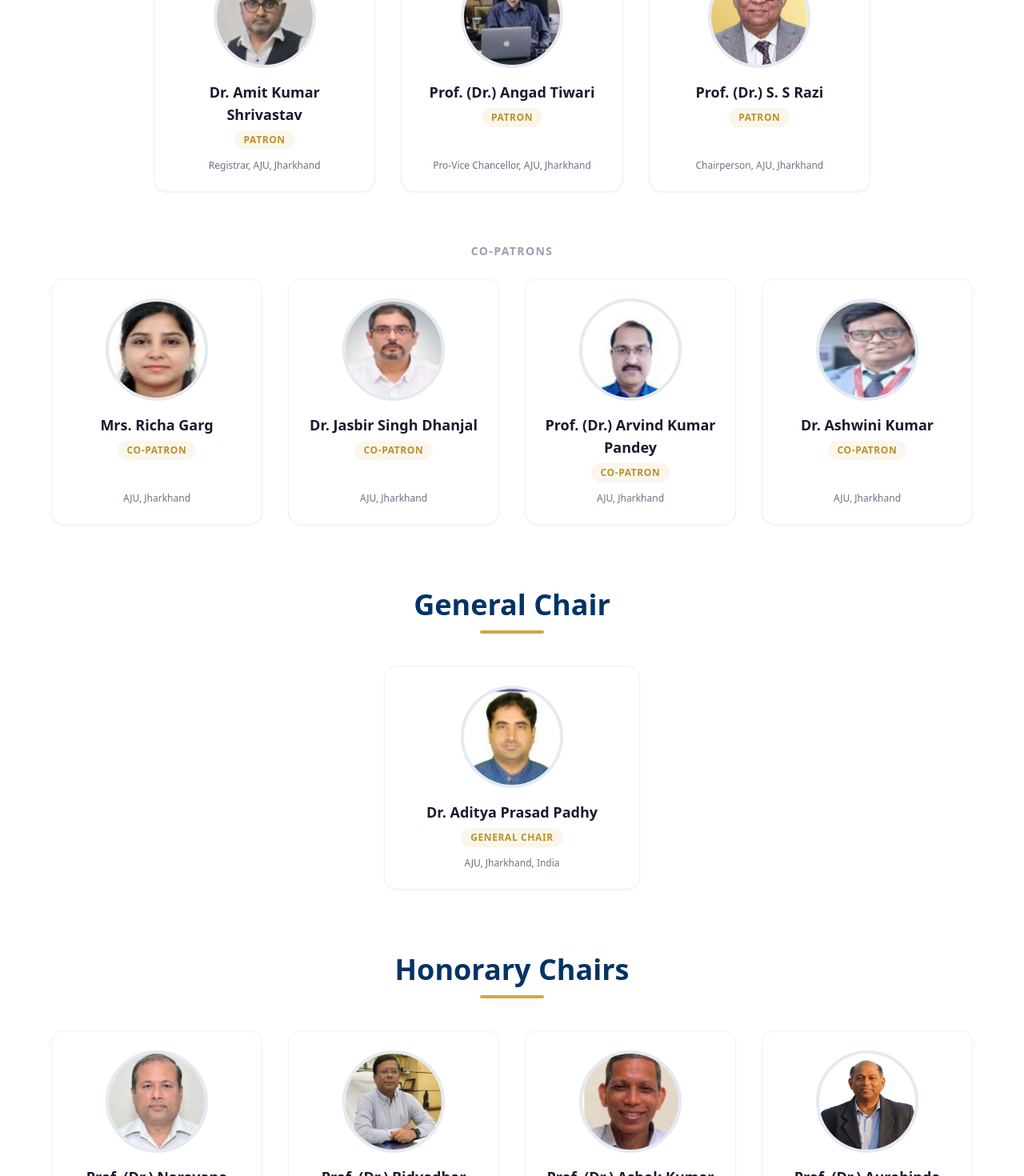
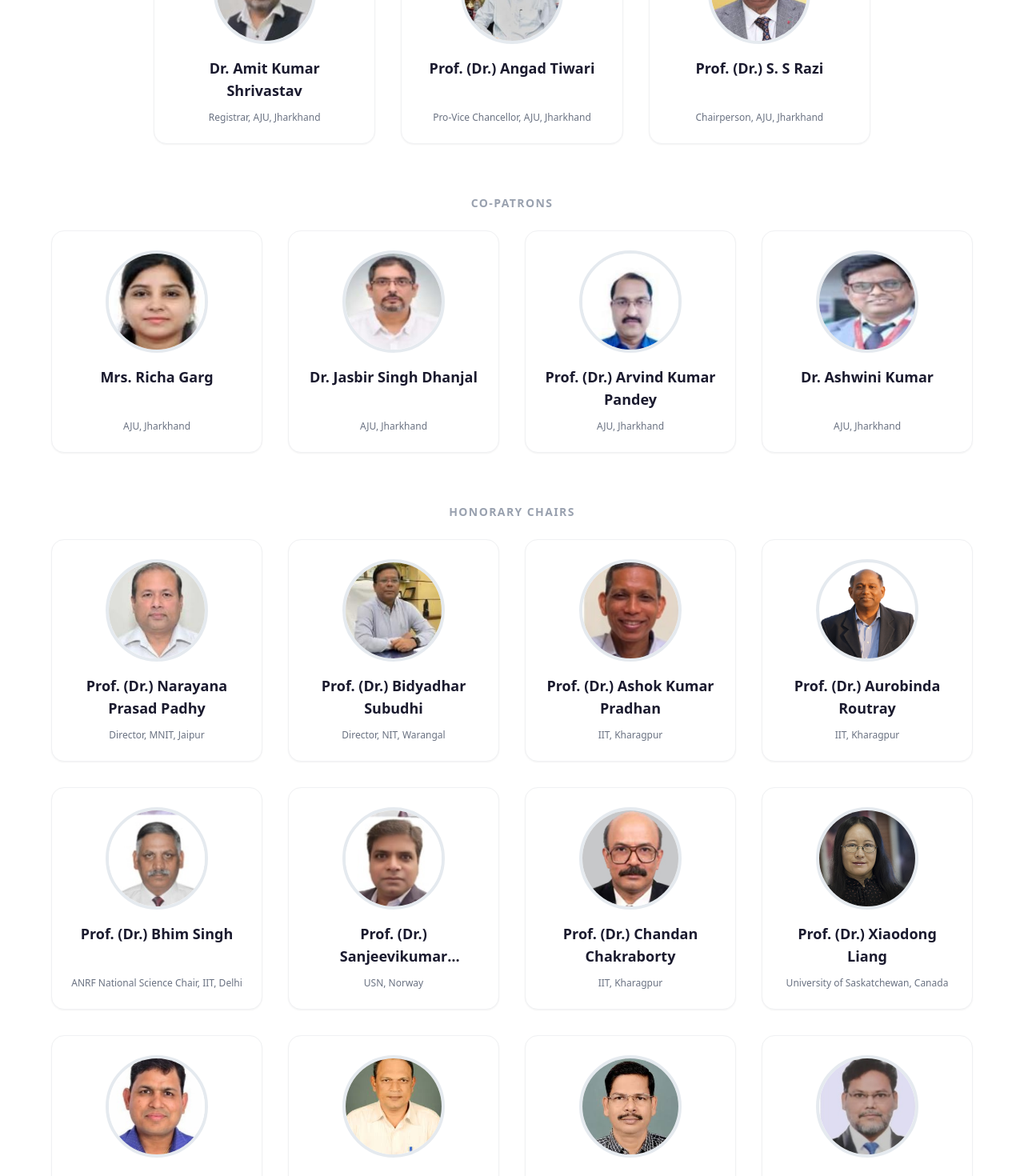
Before and after one commit to Sharan986/ieee-aju, a Next.js app: page /committee in a window 1280 px wide. Shown: the part 980-2450 px from the top of the page at 80% size. Built offline with nearby package versions, Linux system fonts and the light colour scheme.

Commit message:
Update Pro-Vice Chancellor's photo, adjust committee section order, hide duplicate role badges, and resolve countdown timer lint error

```diff
--- a/app/committee/page.tsx
+++ b/app/committee/page.tsx
@@ -34,7 +34,7 @@ const patrons: CommitteeMember[] = [
     name: "Prof. (Dr.) Angad Tiwari",
     role: "Patron",
     affiliation: "Pro-Vice Chancellor, AJU, Jharkhand",
-    image: "/committee/angad_tiwari.jpg",
+    image: "/committee/angad_tiwari.png",
   },
   {
     name: "Prof. (Dr.) S. S Razi",
@@ -448,11 +448,16 @@ function LeaderCard({ member }: { member: CommitteeMember }) {
         <h3 className="font-bold text-foreground text-lg group-hover:text-primary transition-colors line-clamp-2">
           {member.name}
         </h3>
-        {member.role && (
-          <span className="text-xs text-accent-dark font-bold tracking-wider uppercase mt-1.5 bg-accent/10 px-3 py-1 rounded-full">
-            {member.role}
-          </span>
-        )}
+        {member.role &&
+          member.role !== "Patron" &&
+          member.role !== "Co-Patron" &&
+          member.role !== "Chief Patron" &&
+          member.role !== "Honorary Chair" &&
+          member.role !== "General Chair" && (
+            <span className="text-xs text-accent-dark font-bold tracking-wider uppercase mt-1.5 bg-accent/10 px-3 py-1 rounded-full">
+              {member.role}
+            </span>
+          )}
       </div>
       <p className="text-xs text-gray-500 mt-3 max-w-xs line-clamp-2">
         {member.affiliation}
@@ -516,6 +521,18 @@ export default function CommitteePage() {
                   ))}
                 </div>
               </div>
+
+              {/* Honorary Chairs */}
+              <div>
+                <h3 className="text-center text-sm font-semibold text-gray-400 uppercase tracking-widest mb-6">
+                  Honorary Chairs
+                </h3>
+                <div className="grid grid-cols-1 sm:grid-cols-2 md:grid-cols-3 lg:grid-cols-4 gap-8 max-w-6xl mx-auto">
+                  {honoraryChairs.map((hc) => (
+                    <LeaderCard key={hc.name} member={hc} />
+                  ))}
+                </div>
+              </div>
             </div>
           </div>
 
@@ -526,16 +543,6 @@ export default function CommitteePage() {
               <div className="w-full max-w-xs">
                 <LeaderCard member={generalChairs[0]} />
               </div>
-            </div>
-          </div>
-
-          {/* Honorary Chairs Section */}
-          <div className="mb-20">
-            <SectionHeading title="Honorary Chairs" />
-            <div className="grid grid-cols-1 sm:grid-cols-2 md:grid-cols-3 lg:grid-cols-4 gap-8 max-w-6xl mx-auto">
-              {honoraryChairs.map((hc) => (
-                <LeaderCard key={hc.name} member={hc} />
-              ))}
             </div>
           </div>
 
--- a/app/components/CountdownTimer.tsx
+++ b/app/components/CountdownTimer.tsx
@@ -24,11 +24,16 @@ export default function CountdownTimer({ targetDate }: { targetDate: Date }) {
   const [timeLeft, setTimeLeft] = useState<TimeLeft | null>(null);
 
   useEffect(() => {
-    setTimeLeft(calculateTimeLeft(targetDate));
-    const timer = setInterval(() => {
+    const initialTimer = setTimeout(() => {
+      setTimeLeft(calculateTimeLeft(targetDate));
+    }, 0);
+    const intervalTimer = setInterval(() => {
       setTimeLeft(calculateTimeLeft(targetDate));
     }, 1000);
-    return () => clearInterval(timer);
+    return () => {
+      clearTimeout(initialTimer);
+      clearInterval(intervalTimer);
+    };
   }, [targetDate]);
 
   if (!timeLeft) {
```
Also changed, not shown: public/committee/angad_tiwari.jpg (deleted), public/committee/angad_tiwari.png (added).
